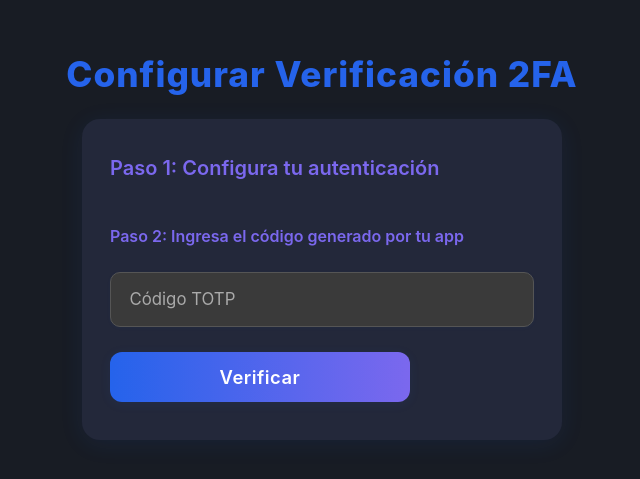
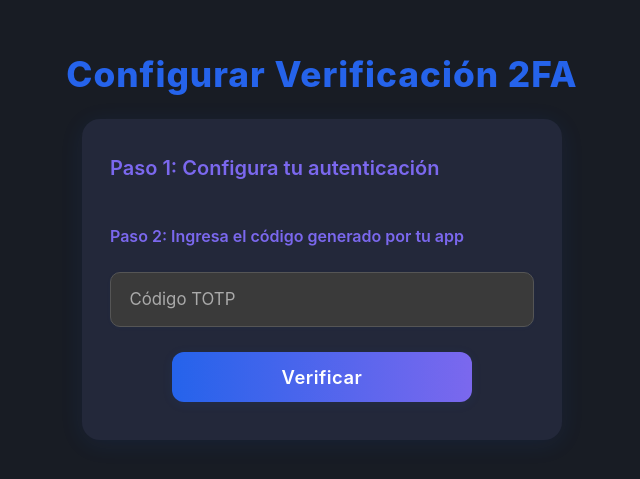
Before and after one commit to Fransaya/wallet-grupo-X, a React (Vite) app: page /sesion/verificar-totp in a window 1280 px wide. Shown: the part 153-632 px from the top of the page, without its empty margins (318-958 px from the left). Built offline with nearby package versions, Linux system fonts and the light colour scheme; a web font is replaced by a local one.

Commit message:
cambio en btn e inputs

```diff
--- a/src/pages/Sesión/VerificarTotpPage.jsx
+++ b/src/pages/Sesión/VerificarTotpPage.jsx
@@ -160,22 +160,38 @@ const VerificarTotpPage = () => {
               onChange={(e) => setCode(e.target.value)}
               maxLength={6}
             />
-
-            <Button
+            <div   style={{
+                    display: "flex",
+                    justifyContent: "center",
+                    alignItems: "center",
+                    width: "100%",
+                  }}>
+              <Button
               type="primary"
               onClick={handleVerify}
               loading={loading}
               style={{
+
                 width: "100%",
-                maxWidth: "300px", // Ancho máximo
-                height: "50px", // Más alto
-                fontSize: "1.15rem", // Texto más grande
-                fontWeight: 600, // Más grueso
-                borderRadius: "12px", // Opcional: bordes más suaves
+              maxWidth: "300px",
+              height: "50px",
+              fontSize: "1.15rem",
+              fontWeight: 600,
+              borderRadius: "12px",
+              display: "inline-block"
+
+                // width: "100%",
+                // maxWidth: "300px", // Ancho máximo
+                // height: "50px", // Más alto
+                // fontSize: "1.15rem", // Texto más grande
+                // fontWeight: 600, // Más grueso
+                // borderRadius: "12px", // Opcional: bordes más suaves
               }}
             >
               Verificar
             </Button>
+            </div>
+
           </Space>
         </Card>
       </div>
--- a/src/pages/Transferir.jsx
+++ b/src/pages/Transferir.jsx
@@ -228,7 +228,7 @@ const Transferir = () => {
                 style={{ width: "100%" }}
                 filterOption={false}
                 notFoundContent={
-                  loading ? "Buscando..." : "No se encontraron resultados"
+                  loading ? <p style={{ color: "white" }}>Buscando... </p> : <p style={{ color: "white" }}>No se encontraron resultados</p>
                 }
               >
                 {opciones.map((user) => (
@@ -242,11 +242,21 @@ const Transferir = () => {
             <div>
           <h5 className="title-h5">Monto</h5>
           <Input
-                type="number"
+            type="text"
             placeholder="Monto a transferir"
             value={monto}
-                onChange={(e) => setMonto(e.target.value)}
+            onChange={(e) => {
+              const value = e.target.value;
+
+
+              if (/^\d*$/.test(value)) {
+                setMonto(value);
+              }
+            }}
+            inputMode="numeric"
+            pattern="\d*"
           />
+
         </div>
 
             <div>
```
Lines whose indentation alone changed are shown as unchanged.
